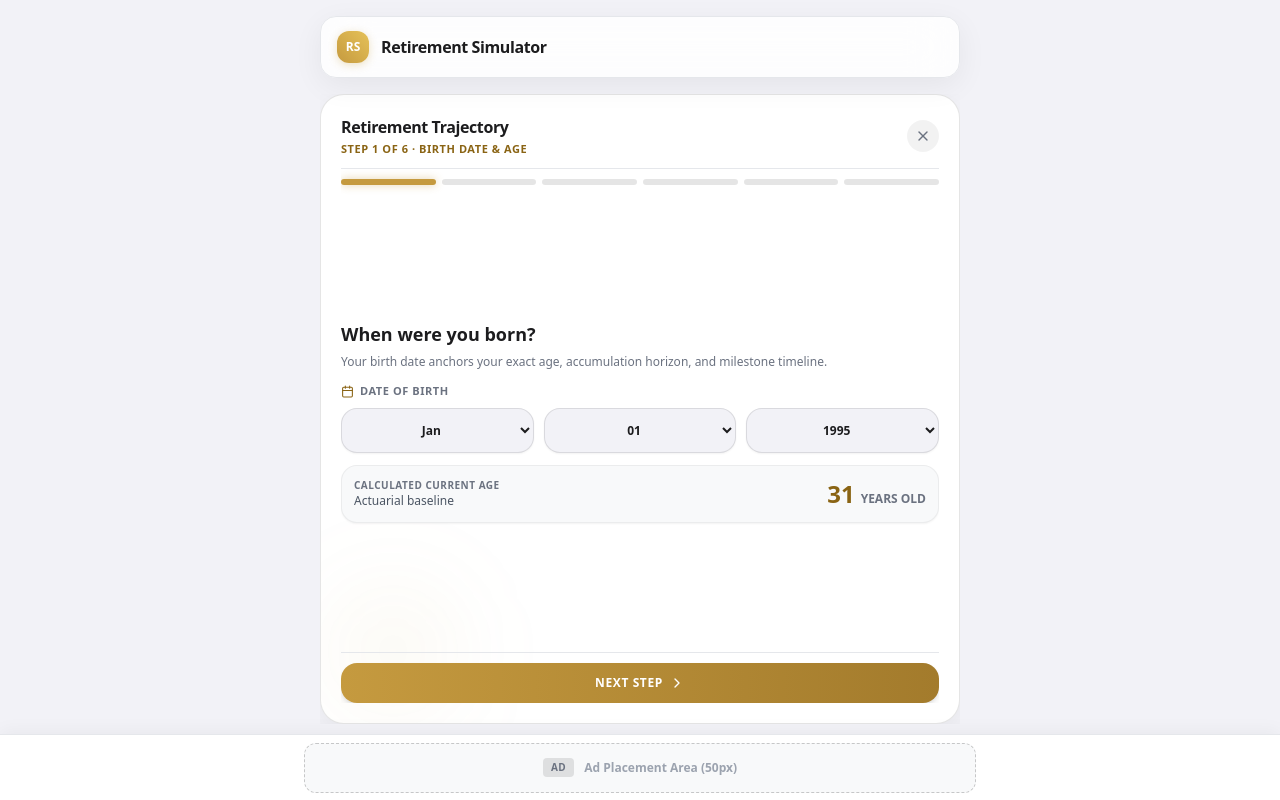
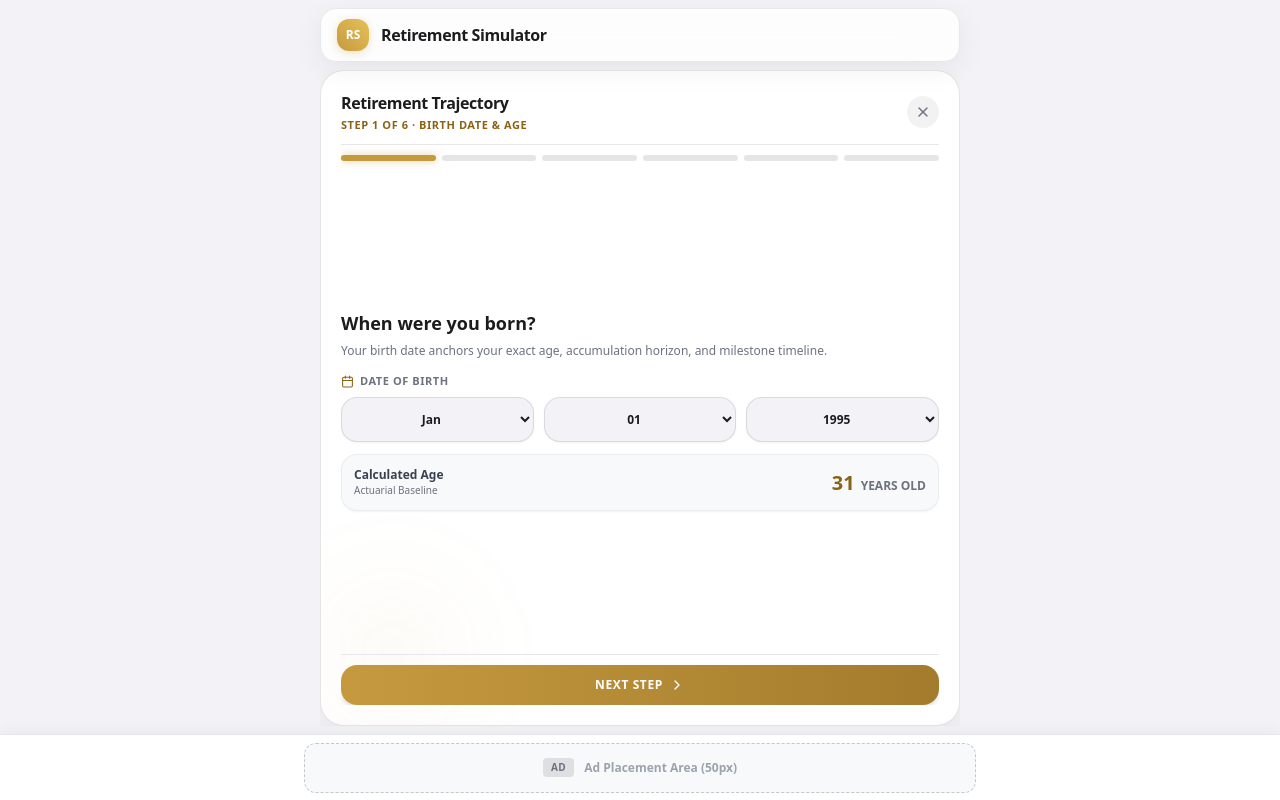
Before and after one commit to ey-ron/retirement_planner, a Next.js app: page / in a window 1280 px wide. Both pictures are taken after a click on the button "ENTER INFORMATION". Built offline with nearby package versions, Linux system fonts and the light colour scheme.

Commit message:
style: elevate header, increase card height, and polish step typography and labels

```diff
--- a/src/components/dashboard/layouts/MobileShell.js
+++ b/src/components/dashboard/layouts/MobileShell.js
@@ -12,8 +12,8 @@ export default function MobileShell({
   return (
     <div className="w-full min-h-screen bg-[#F2F2F7] text-[#1C1C1E] flex flex-col">
       {/* Floating Rounded Rectangle Header */}
-      <div className="w-full max-w-2xl mx-auto pt-4 sm:pt-6 px-4 sticky top-0 z-30 pointer-events-none">
-        <header className="w-full bg-white/85 backdrop-blur-xl border border-black/8 rounded-2xl sm:rounded-3xl shadow-[0_8px_30px_rgba(0,0,0,0.06)] px-4 sm:px-6 py-3.5 flex items-center justify-between pointer-events-auto transition-all">
+      <div className="w-full max-w-2xl mx-auto pt-2 sm:pt-3 px-4 sticky top-0 z-30 pointer-events-none">
+        <header className="w-full bg-white/85 backdrop-blur-xl border border-black/8 rounded-2xl sm:rounded-3xl shadow-[0_8px_30px_rgba(0,0,0,0.06)] px-4 sm:px-6 py-2.5 sm:py-3 flex items-center justify-between pointer-events-auto transition-all">
           <div className="flex items-center gap-3">
             <div className="w-8 h-8 rounded-xl bg-gradient-to-tr from-[#C59A3F] to-[#E5C158] flex items-center justify-center text-white shadow-[0_2px_8px_rgba(197,154,63,0.3)] font-black text-xs select-none">
               RS
@@ -26,7 +26,7 @@ export default function MobileShell({
       </div>
 
       {/* Main Responsive Viewport */}
-      <main className="w-full max-w-2xl mx-auto px-4 sm:px-6 pt-4 sm:pt-5 pb-[76px] sm:pb-[82px] flex-1 flex flex-col">
+      <main className="w-full max-w-2xl mx-auto px-4 sm:px-6 pt-2 sm:pt-3 pb-[74px] sm:pb-[78px] flex-1 flex flex-col">
         <RetirementCockpit
           simulationData={simulationData}
           hasEnteredInfo={hasEnteredInfo}
--- a/src/components/dashboard/mobile/RetirementCockpit.js
+++ b/src/components/dashboard/mobile/RetirementCockpit.js
@@ -388,13 +388,13 @@ export default function RetirementCockpit({
                       </div>
                     </div>
 
-                    <div className="p-3 sm:p-3.5 bg-[#F8F9FA] border border-black/5 rounded-2xl flex items-center justify-between shadow-sm">
+                    <div className="p-3 sm:p-3.5 bg-[#F8F9FA] border border-black/5 rounded-2xl flex items-center justify-between shadow-sm whitespace-nowrap">
                       <div className="flex flex-col">
-                        <span className="text-[10px] sm:text-[11px] font-bold text-gray-500 uppercase tracking-wider">Calculated Current Age</span>
-                        <span className="text-xs text-gray-600 font-medium">Actuarial baseline</span>
+                        <span className="text-xs sm:text-sm font-bold text-gray-700">Calculated Age</span>
+                        <span className="text-[10px] text-gray-500 font-medium">Actuarial Baseline</span>
                       </div>
-                      <div className="flex items-baseline gap-1.5">
-                        <span className="text-2xl sm:text-3xl font-black text-[#8A6414]">{formAge}</span>
+                      <div className="flex items-baseline gap-1.5 shrink-0">
+                        <span className="text-xl sm:text-2xl font-black text-[#8A6414]">{formAge}</span>
                         <span className="text-xs font-bold text-gray-500 uppercase">years old</span>
                       </div>
                     </div>
@@ -480,7 +480,7 @@ export default function RetirementCockpit({
 
                       <div className="p-3 bg-[#F8F9FA] border border-black/5 rounded-2xl flex flex-col gap-2 shadow-sm">
                         <div className="flex justify-between items-baseline">
-                          <label className="text-[10px] font-bold text-gray-500 uppercase tracking-wider">Life Horizon</label>
+                          <label className="text-[10px] font-bold text-gray-500 uppercase tracking-wider">Horizon</label>
                           <span className="text-sm font-black text-[#2E7D32]">{formLifeExpectancy} <span className="text-[10px] font-normal text-gray-400">yrs</span></span>
                         </div>
                         <input
@@ -584,7 +584,9 @@ export default function RetirementCockpit({
 
                       <div className="p-3 bg-[#F8F9FA] border border-black/5 rounded-2xl flex flex-col gap-1.5 shadow-sm">
                         <div className="flex justify-between items-baseline">
-                          <label className="text-[10px] font-bold text-gray-500 uppercase tracking-wider">Inflation</label>
+                          <label className="text-[10px] font-bold text-gray-500 uppercase tracking-wider">
+                            Inflation <span className="normal-case font-medium text-[9.5px] text-gray-400">(Estimated)</span>
+                          </label>
                           <span className="text-sm font-black text-[#D32F2F]">{Number(formInflation).toFixed(1)}%</span>
                         </div>
                         <input
```
